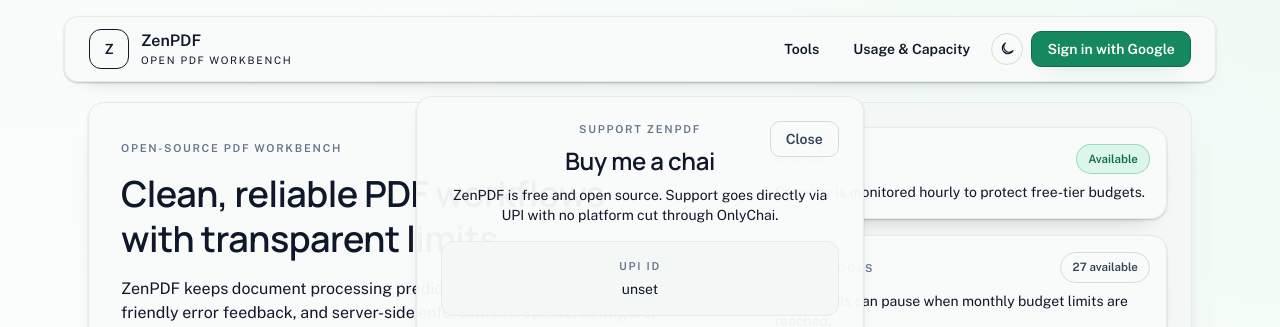
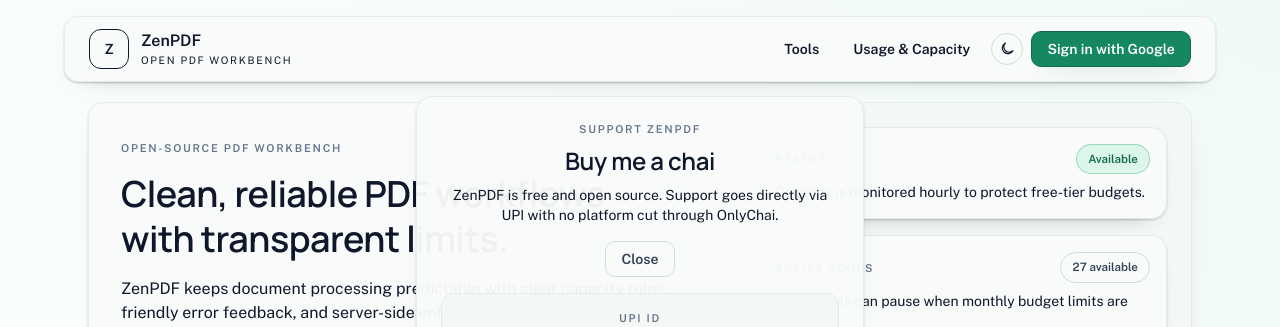
Before and after one commit to rohan-patnaik/ZenPDF, a Next.js app in the folder apps/web/: page / in a window 1280 px wide. Both pictures are taken after a click on the button "Support ZenPDF". Shown: the top 327 px of the page. Built offline with nearby package versions, Linux system fonts and the light colour scheme; no server answers.

Commit message:
fix: center-align donate modal controls

```diff
--- a/apps/web/src/components/DonateBookmark.tsx
+++ b/apps/web/src/components/DonateBookmark.tsx
@@ -99,15 +99,7 @@
           aria-modal="true"
           aria-labelledby="support-title"
         >
-          <div className="paper-card pointer-events-auto relative w-full max-w-md p-6 text-center">
-            <button
-              type="button"
-              className="paper-button--ghost absolute right-6 top-6 w-auto px-4 py-2"
-              onClick={handleClose}
-            >
-              Close
-            </button>
-
+          <div className="paper-card pointer-events-auto w-full max-w-md p-6 text-center">
             <div className="mx-auto max-w-[30rem]">
               <span className="ink-label block">Support ZenPDF</span>
               <h2 id="support-title" className="mt-2 text-2xl">
@@ -117,6 +109,13 @@
                 ZenPDF is free and open source. Support goes directly via UPI with no platform cut
                 through OnlyChai.
               </p>
+              <button
+                type="button"
+                className="paper-button--ghost mt-4 w-auto px-4 py-2"
+                onClick={handleClose}
+              >
+                Close
+              </button>
             </div>
 
             <div className="surface-muted mt-4 p-4 text-center">
```
